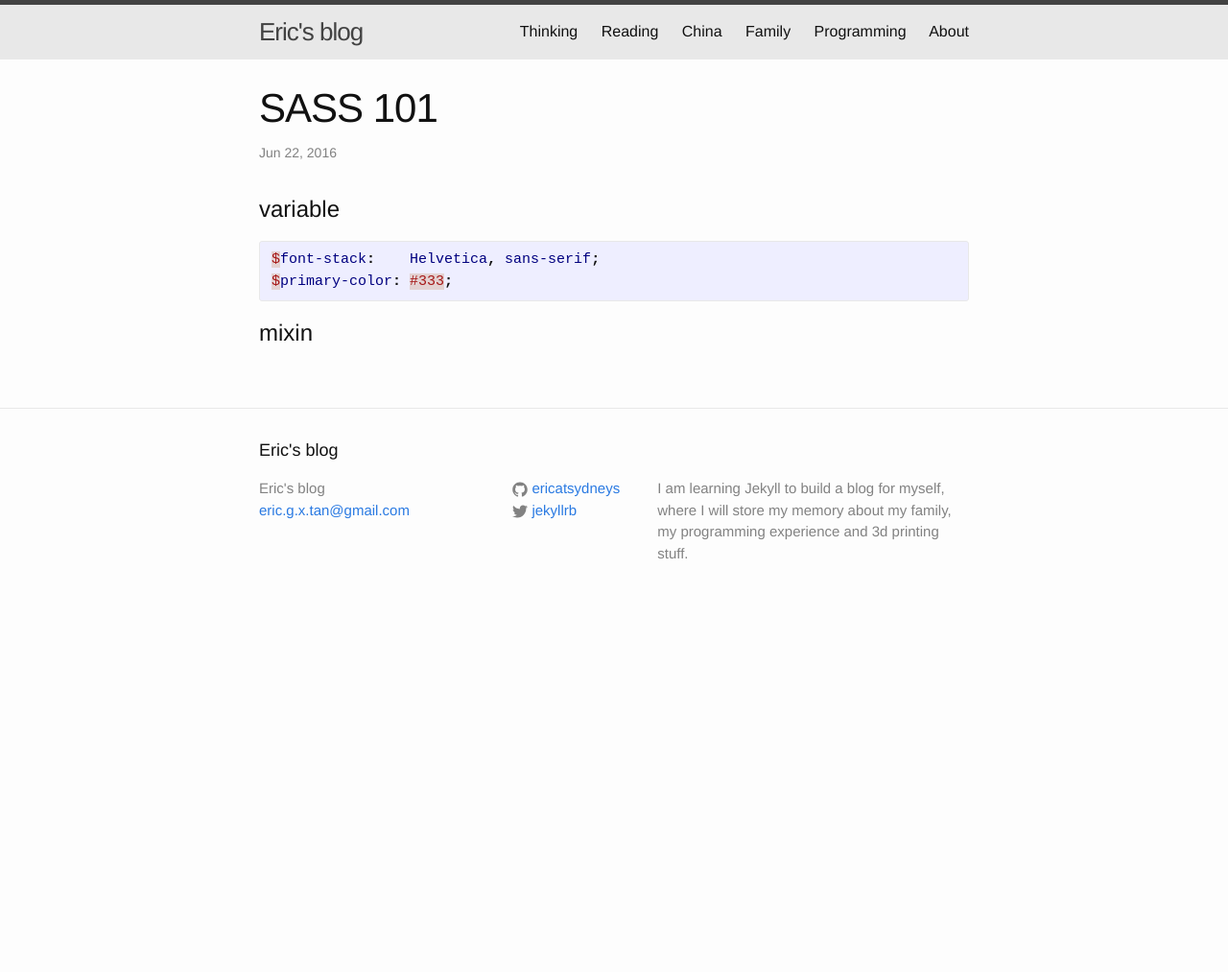
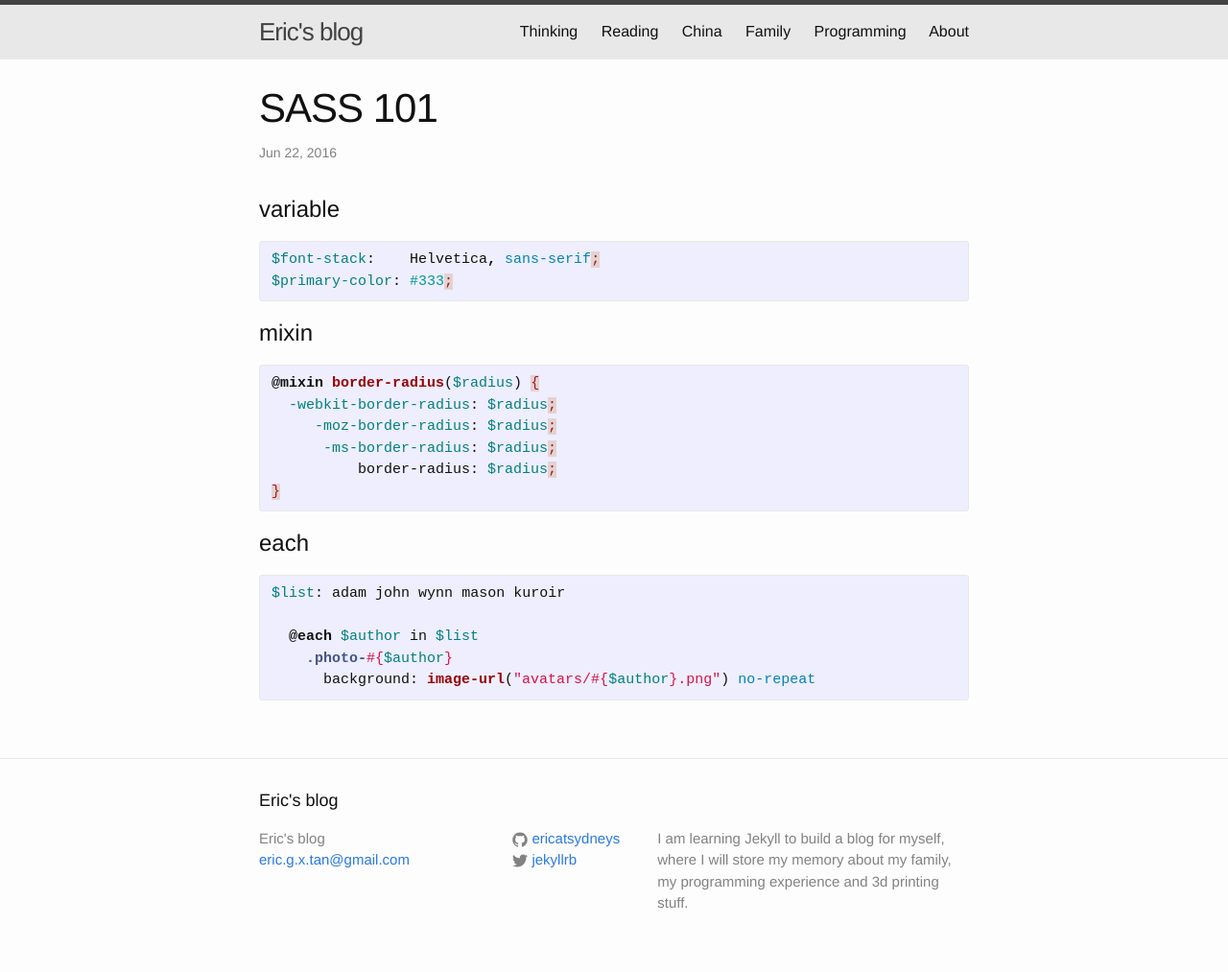
Before and after one commit to ericatsydney/ericatsydney.github.io, a Jekyll site: the page built from _posts/2016-06-27-sass-101.markdown, in a window 1280 px wide. Shown: the whole page at 96% size. Built offline with Jekyll 4.4.1, drawn with Linux system fonts in a browser that asks for light colours; before the commit the page ends 900 px from its top, so only the background shows below that.

Commit message:
Update the sass.

```diff
--- a/_posts/2016-06-27-sass-101.markdown
+++ b/_posts/2016-06-27-sass-101.markdown
@@ -7,11 +7,28 @@ categories: Programming
 
 variable
 ========
-{% highlight css%}
+{% highlight sass%}
 $font-stack:    Helvetica, sans-serif;
 $primary-color: #333;
 {% endhighlight %}
 
-
 mixin
 =====
+{% highlight sass%}
+@mixin border-radius($radius) {
+  -webkit-border-radius: $radius;
+     -moz-border-radius: $radius;
+      -ms-border-radius: $radius;
+          border-radius: $radius;
+}
+{% endhighlight %}
+
+each
+====
+{% highlight sass%}
+$list: adam john wynn mason kuroir
+
+  @each $author in $list
+    .photo-#{$author}
+      background: image-url("avatars/#{$author}.png") no-repeat
+{% endhighlight %}
```
